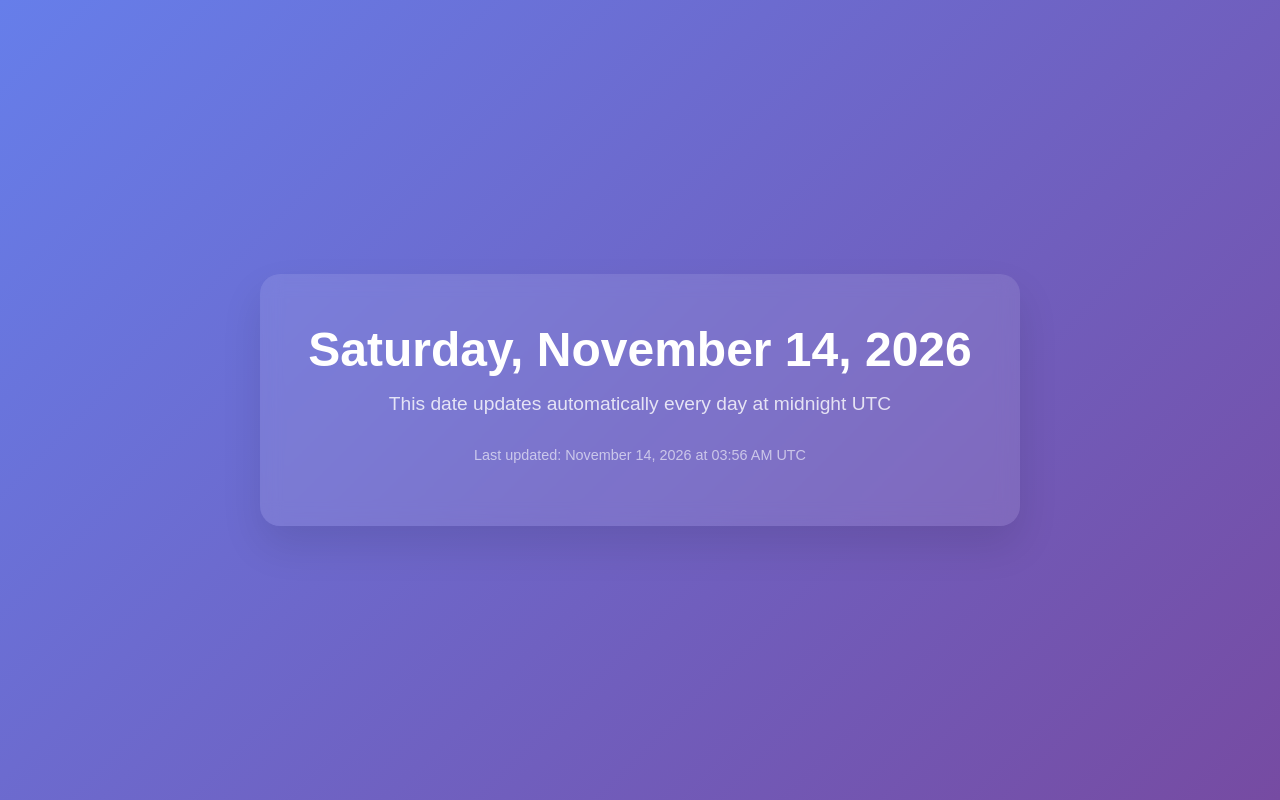
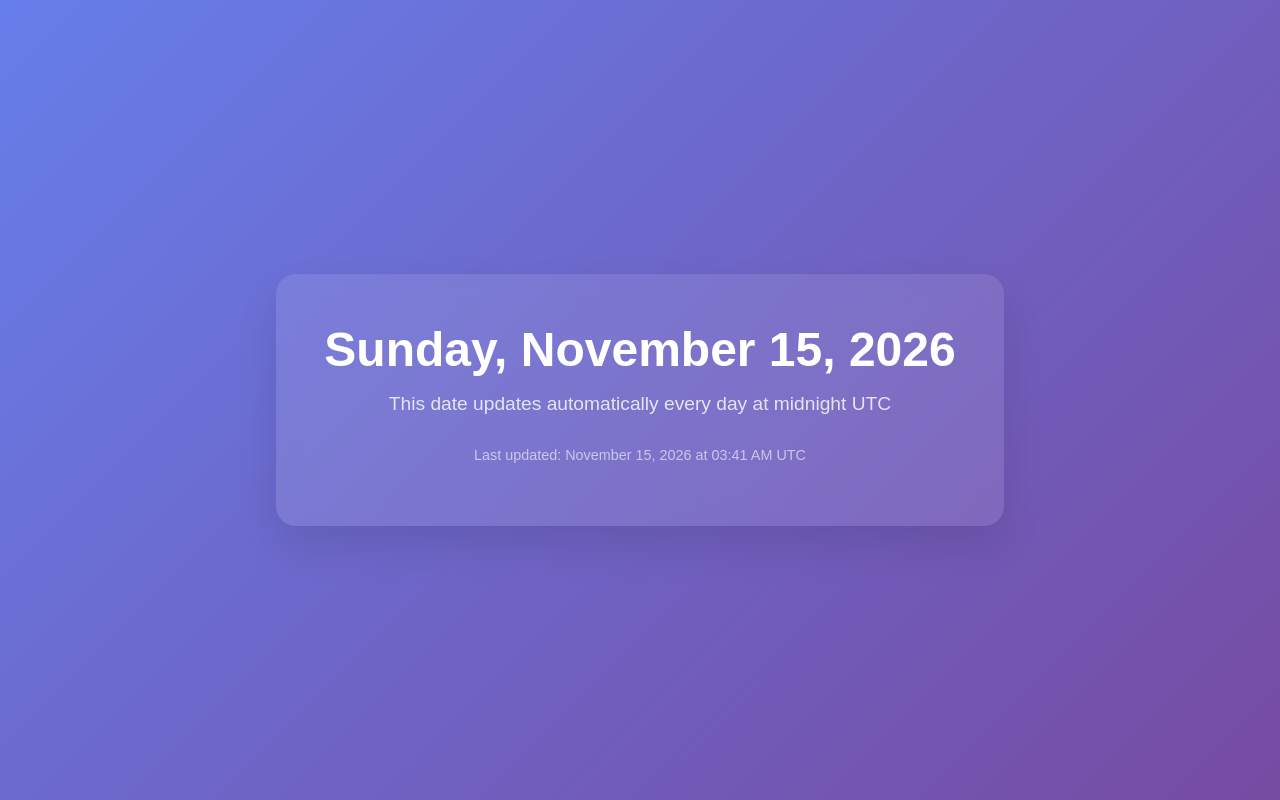
Before and after one commit to TherenceMashego/-Current-Date-Automation, a plain HTML site: page index.html in a window 1280 px wide. Drawn offline with Linux system fonts and the light colour scheme.

Commit message:
📅 Auto-update: Sunday, 2026-11-15

```diff
--- a/index.html
+++ b/index.html
@@ -52,10 +52,10 @@
 </head>
 <body>
     <div class="date-container">
-        <h1 class="date">Saturday, November 14, 2026</h1>
+        <h1 class="date">Sunday, November 15, 2026</h1>
 
         <p class="subtitle">This date updates automatically every day at midnight UTC</p>
-        <p class="timestamp">Last updated: November 14, 2026 at 03:56 AM UTC</p>
+        <p class="timestamp">Last updated: November 15, 2026 at 03:41 AM UTC</p>
     </div>
 </body>
 </html>
```
